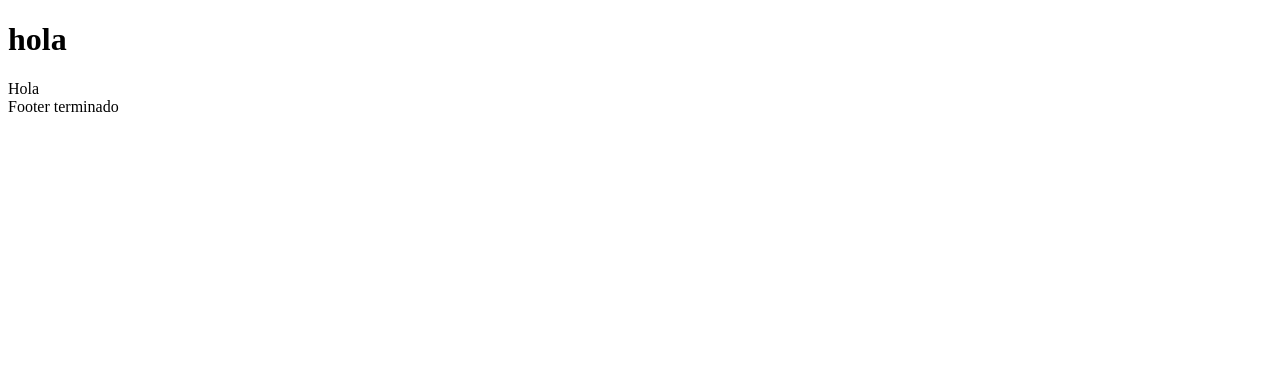
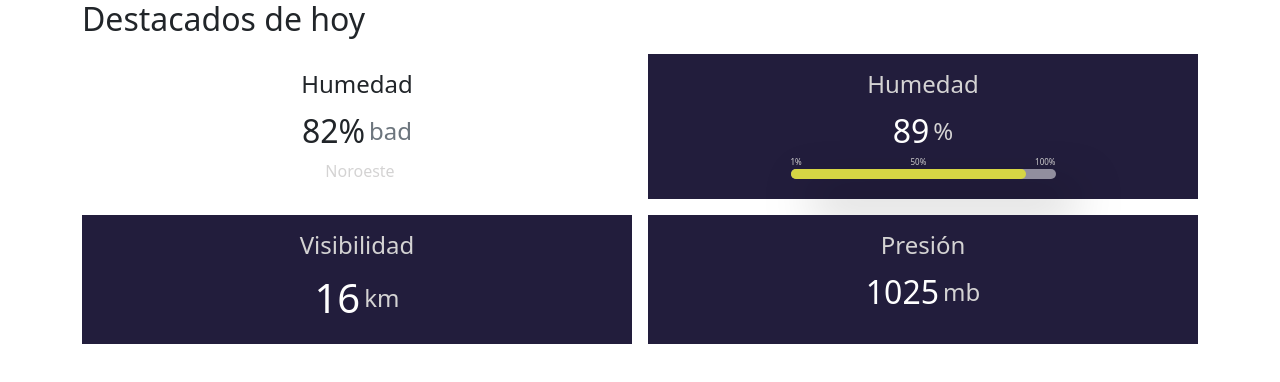
Before and after one commit to NikhoGL/Proyecto-Dashboard, a plain HTML site: page index.html in a window 1280 px wide. Drawn offline with nearby package versions, Linux system fonts and the light colour scheme.

Commit message:
Avance sección detalles del clima

```diff
--- a/index.html
+++ b/index.html
@@ -4,16 +4,83 @@
     <meta charset="UTF-8">
     <meta http-equiv="X-UA-Compatible" content="IE=edge">
     <meta name="viewport" content="width=device-width, initial-scale=1.0">
+    <link href="https://cdn.jsdelivr.net/npm/bootstrap@5.2.0/dist/css/bootstrap.min.css" rel="stylesheet" integrity="sha384-gH2yIJqKdNHPEq0n4Mqa/HGKIhSkIHeL5AyhkYV8i59U5AR6csBvApHHNl/vI1Bx" crossorigin="anonymous">
+    <link rel="stylesheet" href="./style.css">
     <title>Document</title>
 </head>
 <body>
 
-
-    <h1>hola</h1>
-
-   <div>Hola</div>
-
-    <footer>Footer terminado</footer>
-   <scrip src="./js/main.js" type="module"></scrip>
+    <section id="data-wather" class=" container">
+        <div class="mb-3">
+            <h2 class="text-dark fs-2">
+                Destacados de hoy
+            </h2>
+        </div>
+        <div class="container text-center">
+            <div class="row gap-3 mb-3">
+                <div class="col">
+                    <div class="m-3">
+                        <div>
+                            <h3 class="fs-4 text-dark">Humedad</h3>
+                        </div>
+                        <div class="d-flex align-items-center justify-content-center">
+                            <p class="text-dark fs-2 m-0 pe-1">82%</p>
+                            <p class="m-0 fs-4 text-secondary">bad</p>
+                        </div>
+                        <div class="d-flex align-items-center justify-content-center mt-1">
+                            <i class="fa-solid fa-compass"></i>
+                            <p class="m-0" style="color: rgb(212, 211, 211);">Noroeste</p>
+                        </div>
+                    </div>
+                </div>
+                <div class="col" style="background-color: #221d3c;">
+                    <div class="m-3">
+                        <div>
+                            <h3 class="fs-4" style="color: rgb(212, 211, 211);">Humedad</h3>
+                        </div>
+                        <div class="d-flex align-items-center justify-content-center">
+                            <p class="text-white fs-2 m-0 pe-1">89</p>
+                            <p class="m-0 fs-4" style="color: rgb(212, 211, 211);">%</p>
+                        </div>
+                        <div class="d-flex align-items-center justify-content-center flex-column mt-1">
+                            <div class="custom-boxPercentages">
+                                <p class="percentages" style="color: rgb(212, 211, 211);">1%</p>
+                                <p class="percentages" style="color: rgb(212, 211, 211);">50%</p>
+                                <p class="percentages" style="color: rgb(212, 211, 211);">100%</p>
+                            </div>
+                            <div class="bar">
+                                <div class="percentage" style="--w:89%"></div>
+                            </div>
+                        </div>
+                    </div>
+                </div>
+            </div>
+            <div class="row gap-3">
+                <div class="col" style="background-color: #221d3c;">
+                    <div class="m-3">
+                        <div>
+                            <h3 class="fs-4" style="color: rgb(212, 211, 211);">Visibilidad</h3>
+                        </div>
+                        <div class="d-flex align-items-center justify-content-center">
+                            <p class="text-white fs-1 m-0 pe-1">16</p>
+                            <p class="m-0 fs-4" style="color: rgb(212, 211, 211);">km</p>
+                        </div>
+                    </div>
+                </div>
+                <div class="col" style="background-color: #221d3c;">
+                    <div class="m-3">
+                        <div>
+                            <h3 class="fs-4" style="color: rgb(212, 211, 211);">Presión</h3>
+                        </div>
+                        <div class="d-flex align-items-center justify-content-center">
+                            <p class="text-white fs-2 m-0 pe-1">1025</p>
+                            <p class="m-0 fs-4" style="color: rgb(212, 211, 211);">mb</p>
+                        </div>
+                    </div>
+                </div>
+            </div>
+        </div>
+    </section>
+    <scrip src="./js/main.js" type="module"></scrip>
 </body>
 </html>
--- a/style.css
+++ b/style.css
@@ -0,0 +1,43 @@
+#data-weather {
+    background-color: #e4f3fa ;
+}
+
+.fa-compass {
+    color: white;
+    margin: 0;
+    padding-right: 6px;
+}
+
+.custom-boxPercentages {
+    width: 265px;
+    height: 10px;
+    display: flex;
+    align-items: center;
+    justify-content: space-between;
+}
+
+.percentages {
+    font-size: 8px;
+    margin-bottom: 5px;
+}
+
+.bar {
+    width: 265px;
+    height: 10px;
+    background-color: rgba(255, 255, 255, 0.5);
+    border-radius: 10px;
+    box-shadow: 20px 25px 45px rgba(0, 0, 0, 0.5);
+}
+
+.percentage {
+    width: var(--w);
+    height: 100%;
+    background-color: rgb(214, 214, 68);
+    border-radius: 10px;
+    animation: Increase 5s ease;
+}
+
+@keyframes Increase {
+    0% {width: 0%;}
+    100% {width: var(--w);}
+}
```
